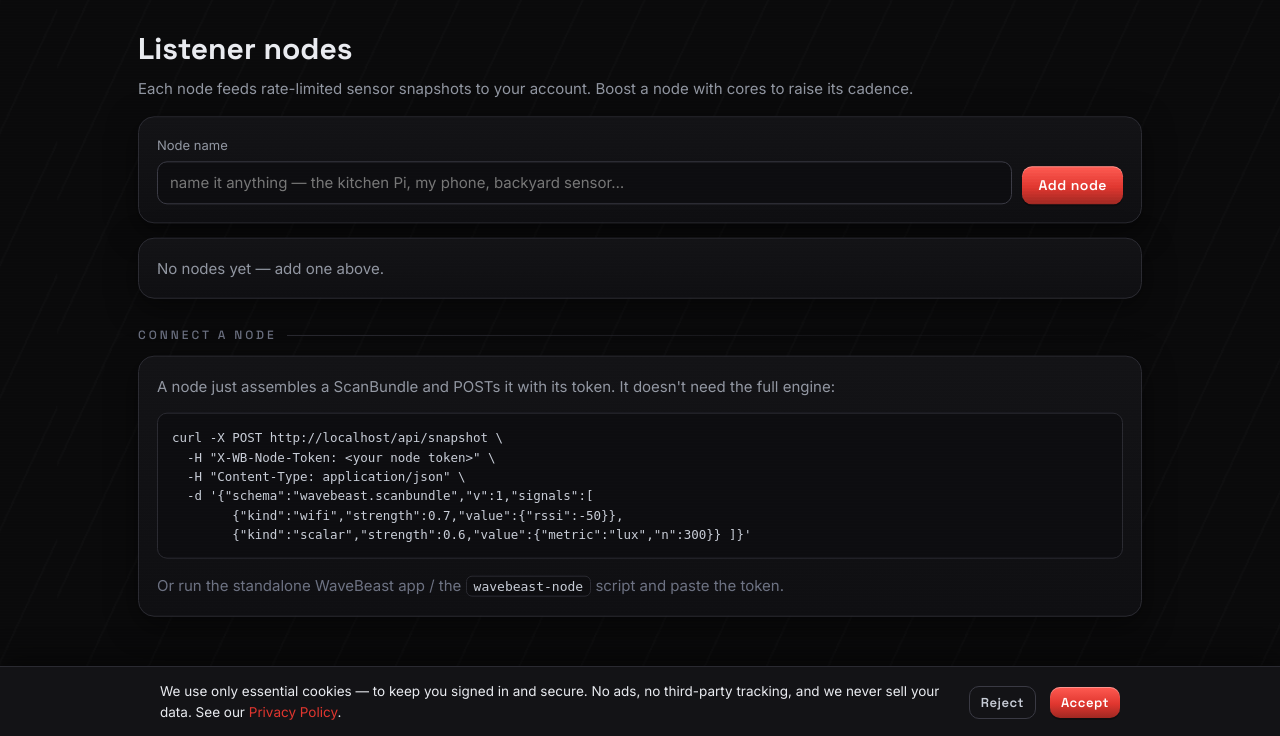
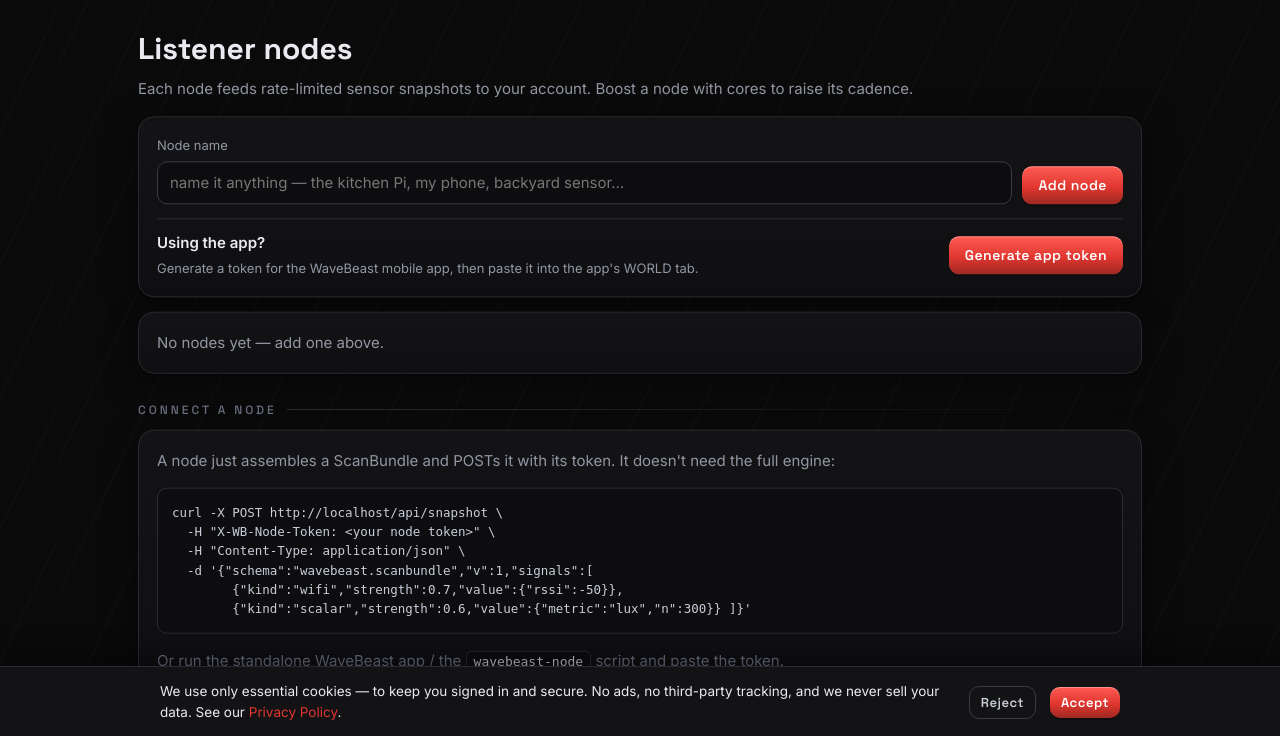
Before and after one commit to chvolk/wavebeasts, a Django app: page /nodes/ in a window 1280 px wide. Shown: the part 63-799 px from the top of the page. Run offline with Django 5.2, Linux system fonts and the light colour scheme; the visitor is signed in with stand-in values (Sample User, id 1); data comes from the database, SQL or seed files in the repository; data that the repository does not hold is empty; some libraries are stand-ins or nearby versions.

Commit message:
Nodes: one-click "Generate app token" + copy buttons
Adds a dedicated button on the Nodes page that mints an 'app'-kind node and
surfaces its token in a highlighted card with a Copy button and instructions to
paste it into the app's WORLD tab. Also adds copy buttons to every token cell, an
"app" badge, and renders the node-limit message (both flows respect the node cap).
+2 tests (38 total).

Co-Authored-By: Claude Opus 4.8 <noreply@anthropic.com>

```diff
--- a/play/urls.py
+++ b/play/urls.py
@@ -24,6 +24,7 @@ urlpatterns = [
 
     path("nodes/", views.nodes, name="nodes"),
     path("nodes/new", views.node_create, name="node_create"),
+    path("nodes/app-token", views.node_app_token, name="node_app_token"),
     path("nodes/<int:node_id>/boost", views.node_boost, name="node_boost"),
     path("nodes/<int:node_id>/delete", views.node_delete, name="node_delete"),
 
--- a/play/views.py
+++ b/play/views.py
@@ -253,20 +253,48 @@ def sprite(request, beast_id):
 
 @login_required
 def nodes(request):
-    return render(request, "nodes.html", {"nodes": list(request.user.nodes.all()), "nav": "nodes"})
+    new_id = request.session.pop("new_token_id", None)
+    new_node = request.user.nodes.filter(id=new_id).first() if new_id else None
+    return render(request, "nodes.html", {
+        "nodes": list(request.user.nodes.all()),
+        "nodes_msg": request.session.pop("nodes_msg", ""),
+        "new_node": new_node, "nav": "nodes"})
+
+
+def _node_limit_reached(user):
+    """Return a limit message if the user is at their node cap, else None."""
+    limit = PAID_NODE_LIMIT if _paid(user) else FREE_NODE_LIMIT
+    if user.nodes.count() >= limit:
+        return (f"Node limit reached ({limit}). Upgrade for up to {PAID_NODE_LIMIT} nodes."
+                if not _paid(user) else f"Node limit reached ({PAID_NODE_LIMIT}).")
+    return None
 
 
 @login_required
 def node_create(request):
     if request.method == "POST":
         name = (request.POST.get("name") or "").strip()[:256]
-        limit = PAID_NODE_LIMIT if _paid(request.user) else FREE_NODE_LIMIT
-        if request.user.nodes.count() >= limit:
-            request.session["nodes_msg"] = (
-                f"Node limit reached ({limit}). Upgrade for up to {PAID_NODE_LIMIT} nodes."
-                if not _paid(request.user) else f"Node limit reached ({PAID_NODE_LIMIT}).")
+        msg = _node_limit_reached(request.user)
+        if msg:
+            request.session["nodes_msg"] = msg
         elif name:
-            Node.objects.create(user=request.user, name=name)
+            node = Node.objects.create(user=request.user, name=name)
+            request.session["new_token_id"] = node.id
+    return redirect("nodes")
+
+
+@login_required
+def node_app_token(request):
+    """One-click token for the mobile app (Omnitool etc.): makes an 'app' node and surfaces its token
+    to paste into the app's WORLD tab."""
+    if request.method == "POST":
+        msg = _node_limit_reached(request.user)
+        if msg:
+            request.session["nodes_msg"] = msg
+        else:
+            name = (request.POST.get("name") or "").strip()[:256] or "My phone (app)"
+            node = Node.objects.create(user=request.user, name=name, kind="app")
+            request.session["new_token_id"] = node.id
     return redirect("nodes")
 
 
--- a/templates/nodes.html
+++ b/templates/nodes.html
@@ -4,12 +4,40 @@
 <h1 style="margin:0 0 4px">Listener nodes</h1>
 <p class="muted" style="margin:0 0 18px">Each node feeds rate-limited sensor snapshots to your account. Boost a node with cores to raise its cadence.</p>
 
+{% if nodes_msg %}<div class="card" style="border-color:var(--red);color:var(--red);padding:10px 14px;margin:0 0 12px">{{ nodes_msg }}</div>{% endif %}
+
+{% if new_node %}
+<div class="card" style="border-color:var(--acc);margin:0 0 14px">
+  <b style="color:var(--acc)">{% if new_node.kind == 'app' %}App token ready{% else %}Node token ready{% endif %} ✓</b>
+  <p class="muted" style="margin:6px 0 8px">
+    {% if new_node.kind == 'app' %}Open the WaveBeast app → <b>WORLD</b> tab and paste this token to link this
+    device to your account.{% else %}Paste this into your node so it can post snapshots.{% endif %}
+  </p>
+  <div class="stack" style="gap:8px;align-items:center">
+    <code id="newtok" style="flex:1;min-width:180px;font-size:15px;padding:8px 10px">{{ new_node.token }}</code>
+    <button class="btn sm" type="button" onclick="wbCopy('{{ new_node.token }}', this)">Copy</button>
+  </div>
+</div>
+{% endif %}
+
 <div class="card">
-  <form method="post" action="/nodes/new" class="stack">{% csrf_token %}
-    <div class="grow"><label>Node name</label>
-      <input name="name" maxlength="256" placeholder="name it anything — the kitchen Pi, my phone, backyard sensor…" required></div>
-    <div style="align-self:flex-end"><button class="btn" type="submit">Add node</button></div>
-  </form>
+  <div class="stack" style="align-items:flex-end;gap:12px">
+    <form method="post" action="/nodes/new" class="stack grow" style="gap:10px">{% csrf_token %}
+      <div class="grow"><label>Node name</label>
+        <input name="name" maxlength="256" placeholder="name it anything — the kitchen Pi, my phone, backyard sensor…" required></div>
+      <div style="align-self:flex-end"><button class="btn" type="submit">Add node</button></div>
+    </form>
+  </div>
+  <div style="border-top:1px solid var(--line);margin:14px 0 12px"></div>
+  <div class="stack" style="align-items:center;gap:12px">
+    <div class="grow">
+      <b>Using the app?</b>
+      <p class="muted" style="margin:4px 0 0;font-size:13px">Generate a token for the WaveBeast mobile app, then paste it into the app's WORLD tab.</p>
+    </div>
+    <form method="post" action="/nodes/app-token" style="margin:0">{% csrf_token %}
+      <button class="btn" type="submit">Generate app token</button>
+    </form>
+  </div>
 </div>
 
 {% if nodes %}
@@ -19,8 +47,8 @@
   <tr><th>Name</th><th>Token</th><th>Next snapshot</th><th></th></tr>
   {% for n in nodes %}
   <tr>
-    <td style="max-width:280px;word-break:break-word">{{ n.name }}</td>
-    <td><code>{{ n.token }}</code></td>
+    <td style="max-width:280px;word-break:break-word">{{ n.name }}{% if n.kind == 'app' %} <span class="dim" style="font-size:11px">· app</span>{% endif %}</td>
+    <td><code>{{ n.token }}</code> <button class="btn sec sm" type="button" style="padding:3px 8px;font-size:11px" onclick="wbCopy('{{ n.token }}', this)">Copy</button></td>
     <td>{% if n.seconds_until_ready %}<span class="muted">{{ n.seconds_until_ready }}s</span>{% else %}<span style="color:var(--gold)">ready</span>{% endif %}
         {% if n.boosted_until %}<span class="dim">· boosted</span>{% endif %}</td>
     <td style="text-align:right;white-space:nowrap">
@@ -46,4 +74,13 @@
         {"kind":"scalar","strength":0.6,"value":{"metric":"lux","n":300}} ]}'</pre>
   <p class="dim" style="margin-bottom:0">Or run the standalone WaveBeast app / the <code>wavebeast-node</code> script and paste the token.</p>
 </div>
+
+<script>
+  function wbCopy(text, btn){
+    var done=function(){ var o=btn.textContent; btn.textContent='Copied ✓'; setTimeout(function(){ btn.textContent=o; }, 1400); };
+    if(navigator.clipboard && navigator.clipboard.writeText){ navigator.clipboard.writeText(text).then(done, function(){ wbFallbackCopy(text); done(); }); }
+    else { wbFallbackCopy(text); done(); }
+  }
+  function wbFallbackCopy(text){ try{ var t=document.createElement('textarea'); t.value=text; document.body.appendChild(t); t.select(); document.execCommand('copy'); document.body.removeChild(t); }catch(e){} }
+</script>
 {% endblock %}
```
Also changed, not shown: play/tests.py (+12 -0 lines).
